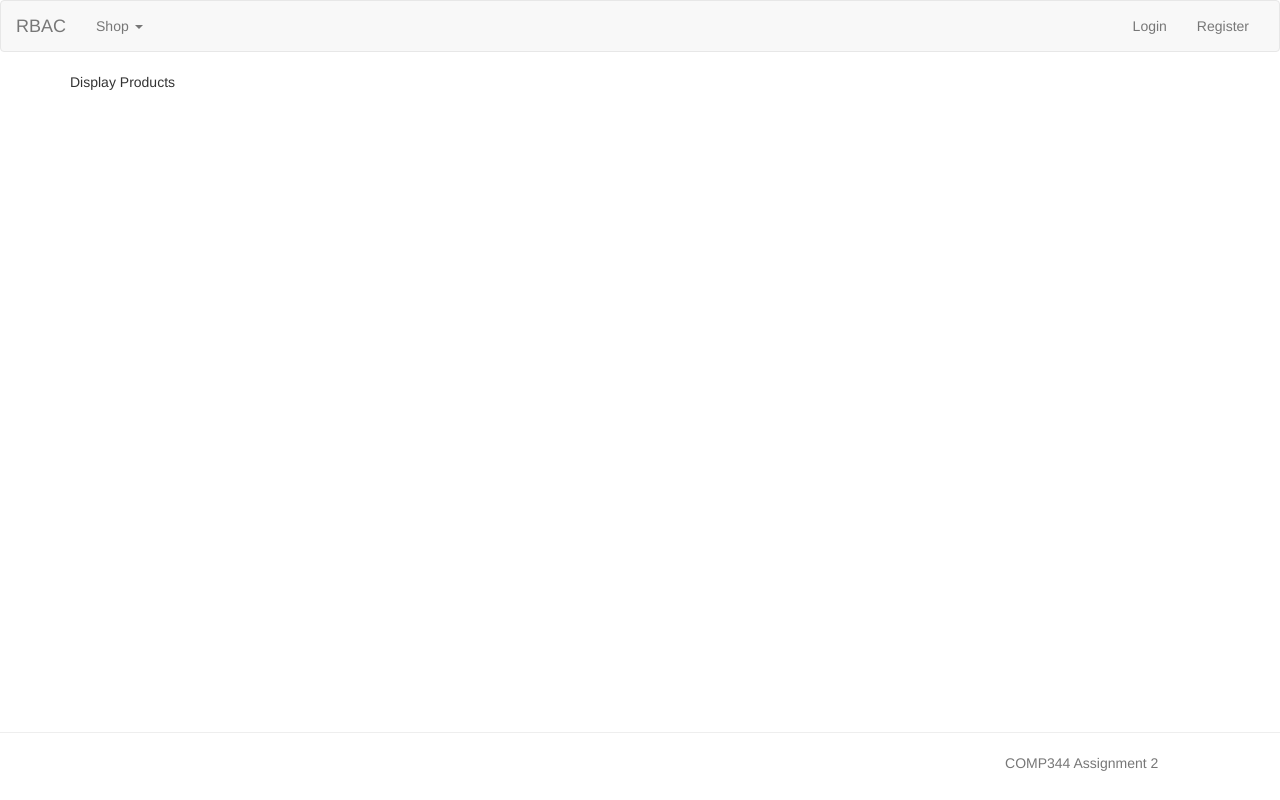
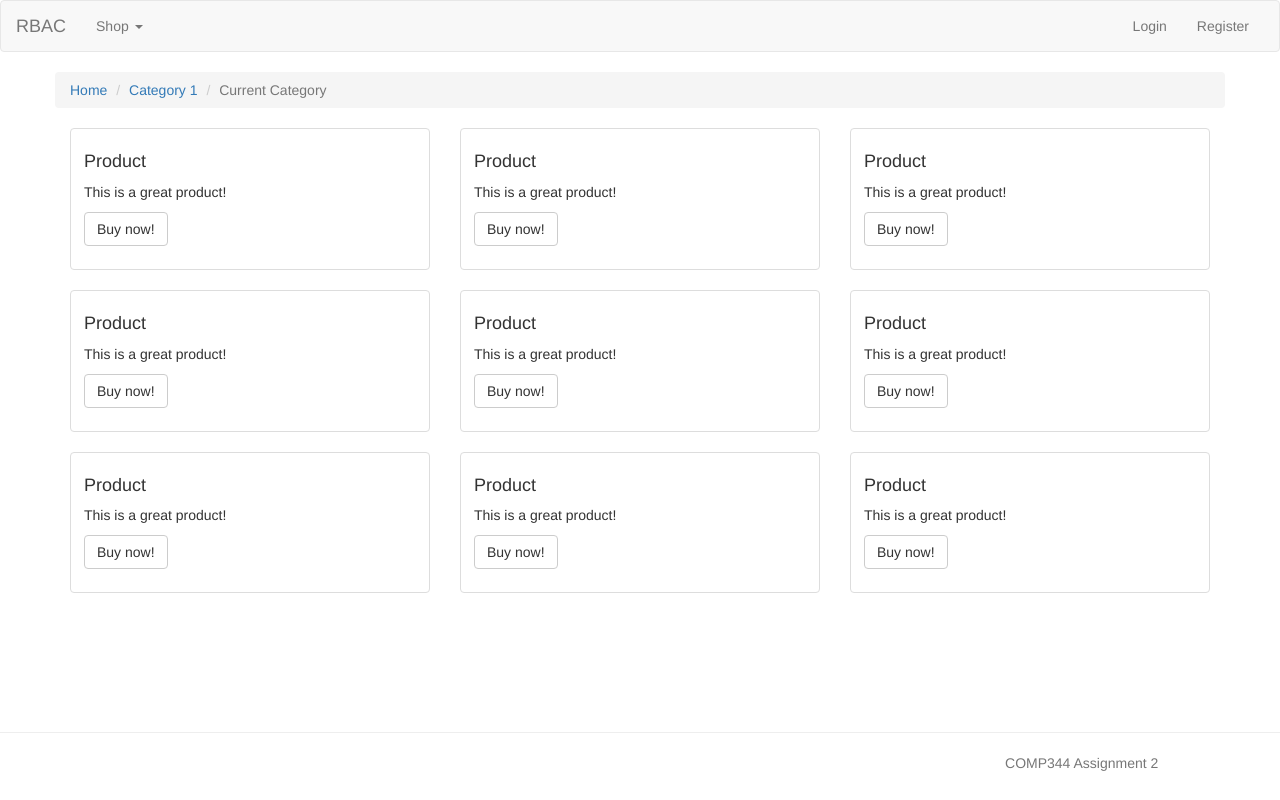
Before and after one commit to masharialrasheed/comp344, a PHP site: page /DisplayProducts.php in a window 1280 px wide. Run offline with PHP 8.4, Linux system fonts and the light colour scheme; data that the repository does not hold is empty.

Commit message:
Placeholder product pages styled

```diff
--- a/comp344-src/public/DisplayProducts.php
+++ b/comp344-src/public/DisplayProducts.php
@@ -10,7 +10,119 @@
 
 <div class="container content">
 
-  Display Products
+
+  <div class="row">
+    <ol class="breadcrumb">
+      <li><a>Home</a></li>
+      <li><a>Category 1</a></li>
+      <li class="active">Current Category</li>
+    </ol>
+  </div>
+
+  <div class="row">
+
+      <div class="col-sm-4">
+        <div class="thumbnail">
+          <!-- <img src="..." alt="..."> -->
+          <div class="caption">
+            <h4>Product</h4>
+            <p>This is a great product!</p>
+            <p><a href="DisplayProduct.php" class="btn btn-default">Buy now!</a></p>
+          </div>
+        </div>
+      </div>
+      <div class="col-sm-4">
+        <div class="thumbnail">
+          <!-- <img src="..." alt="..."> -->
+          <div class="caption">
+            <h4>Product</h4>
+            <p>This is a great product!</p>
+            <p><a href="DisplayProduct.php" class="btn btn-default">Buy now!</a></p>
+          </div>
+        </div>
+      </div>
+      <div class="col-sm-4">
+        <div class="thumbnail">
+          <!-- <img src="..." alt="..."> -->
+          <div class="caption">
+            <h4>Product</h4>
+            <p>This is a great product!</p>
+            <p><a href="DisplayProduct.php" class="btn btn-default">Buy now!</a></p>
+          </div>
+        </div>
+      </div>
+
+  </div>
+
+  <div class="row">
+
+      <div class="col-sm-4">
+        <div class="thumbnail">
+          <!-- <img src="..." alt="..."> -->
+          <div class="caption">
+            <h4>Product</h4>
+            <p>This is a great product!</p>
+            <p><a href="DisplayProduct.php" class="btn btn-default">Buy now!</a></p>
+          </div>
+        </div>
+      </div>
+      <div class="col-sm-4">
+        <div class="thumbnail">
+          <!-- <img src="..." alt="..."> -->
+          <div class="caption">
+            <h4>Product</h4>
+            <p>This is a great product!</p>
+            <p><a href="DisplayProduct.php" class="btn btn-default">Buy now!</a></p>
+          </div>
+        </div>
+      </div>
+      <div class="col-sm-4">
+        <div class="thumbnail">
+          <!-- <img src="..." alt="..."> -->
+          <div class="caption">
+            <h4>Product</h4>
+            <p>This is a great product!</p>
+            <p><a href="DisplayProduct.php" class="btn btn-default">Buy now!</a></p>
+          </div>
+        </div>
+      </div>
+
+  </div>
+
+  <div class="row">
+
+      <div class="col-sm-4">
+        <div class="thumbnail">
+          <!-- <img src="..." alt="..."> -->
+          <div class="caption">
+            <h4>Product</h4>
+            <p>This is a great product!</p>
+            <p><a href="DisplayProduct.php" class="btn btn-default">Buy now!</a></p>
+          </div>
+        </div>
+      </div>
+      <div class="col-sm-4">
+        <div class="thumbnail">
+          <!-- <img src="..." alt="..."> -->
+          <div class="caption">
+            <h4>Product</h4>
+            <p>This is a great product!</p>
+            <p><a href="DisplayProduct.php" class="btn btn-default">Buy now!</a></p>
+          </div>
+        </div>
+      </div>
+      <div class="col-sm-4">
+        <div class="thumbnail">
+          <!-- <img src="..." alt="..."> -->
+          <div class="caption">
+            <h4>Product</h4>
+            <p>This is a great product!</p>
+            <p><a href="DisplayProduct.php" class="btn btn-default">Buy now!</a></p>
+          </div>
+        </div>
+      </div>
+
+  </div>
 
 </div>
 
```
Also changed, not shown: comp344-src/public/DisplayProduct.php (+46 -1 lines).
